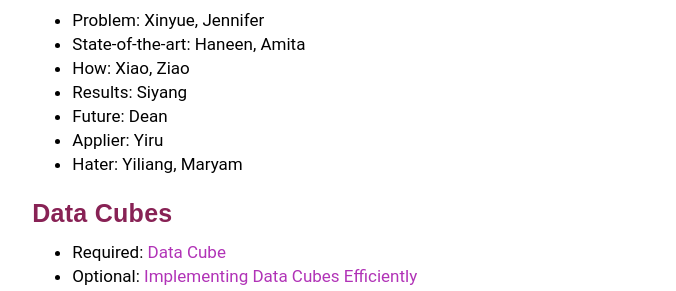
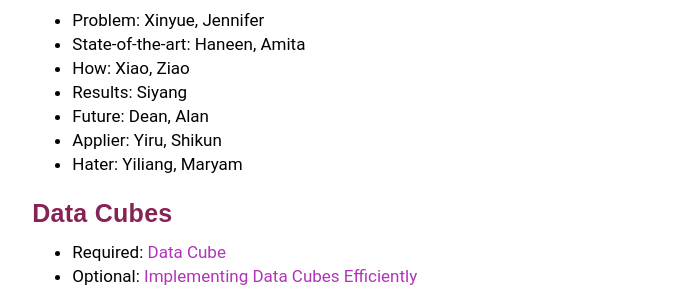
Before and after one commit to wzao1515/w6113.github.io, a Jekyll site: the page built from reviews.md, in a window 1280 px wide and 900 px high, scrolled down 8559 px. Shown: the part 154-445 px from the top of the window, without its empty margins (292-968 px from the left). Built offline with Jekyll 4.4.1, drawn with Linux system fonts in a browser that asks for light colours; our own code applies the rules of GitHub Pages for plain Markdown files.

Commit message:
updated website

```diff
--- a/reviews.md
+++ b/reviews.md
@@ -409,8 +409,8 @@ Roles
 * State-of-the-art:  Haneen, Amita
 * How:  Xiao, Ziao
 * Results:  Siyang
-* Future:  Dean
-* Applier:  Yiru
+* Future:  Dean, Alan
+* Applier:  Yiru, Shikun
 * Hater:  Yiliang, Maryam
 
 
```
